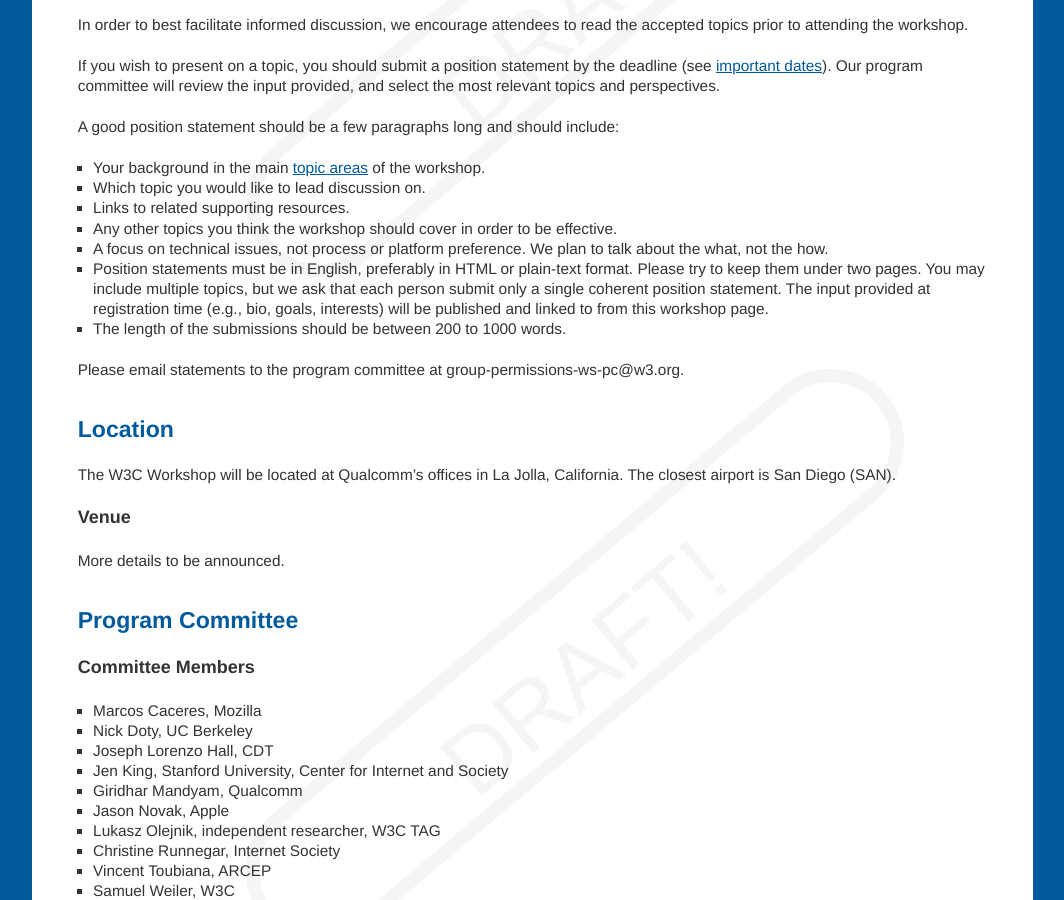
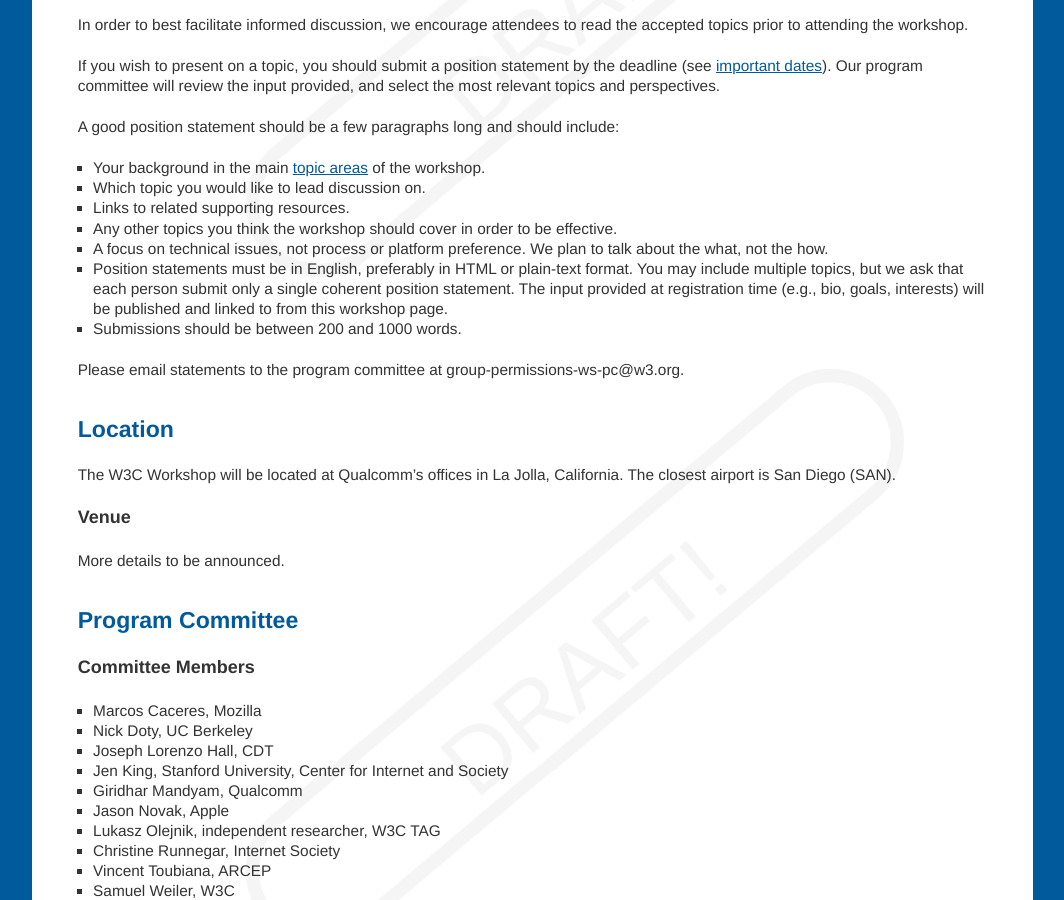
Before and after one commit to w3c/permissions-ws-2018, a Jekyll site: the page built from cfp.md, in a window 1280 px wide and 900 px high, scrolled down 1754 px. Shown: the whole window, without its empty margins (108-1172 px from the left). Built offline with Jekyll 4.4.1, drawn with Linux system fonts in a browser that asks for light colours; our own code applies the rules of GitHub Pages for plain Markdown files.

Commit message:
Update cfp.md

```diff
--- a/cfp.md
+++ b/cfp.md
@@ -65,8 +65,8 @@ A good position statement should be a few paragraphs long and should include:
 * Links to related supporting resources.
 * Any other topics you think the workshop should cover in order to be effective.
 * A focus on technical issues, not process or platform preference. We plan to talk about the what, not the how.
-* Position statements must be in English, preferably in HTML or plain-text format. Please try to keep them under two pages. You may include multiple topics, but we ask that each person submit only a single coherent position statement. The input provided at registration time (e.g., bio, goals, interests) will be published and linked to from this workshop page.
-* The length of the submissions should be between 200 to 1000 words.
+* Position statements must be in English, preferably in HTML or plain-text format. You may include multiple topics, but we ask that each person submit only a single coherent position statement. The input provided at registration time (e.g., bio, goals, interests) will be published and linked to from this workshop page.
+* Submissions should be between 200 and 1000 words.
 
 Please email statements to the program committee at group-permissions-ws-pc@w3.org.
 
```
